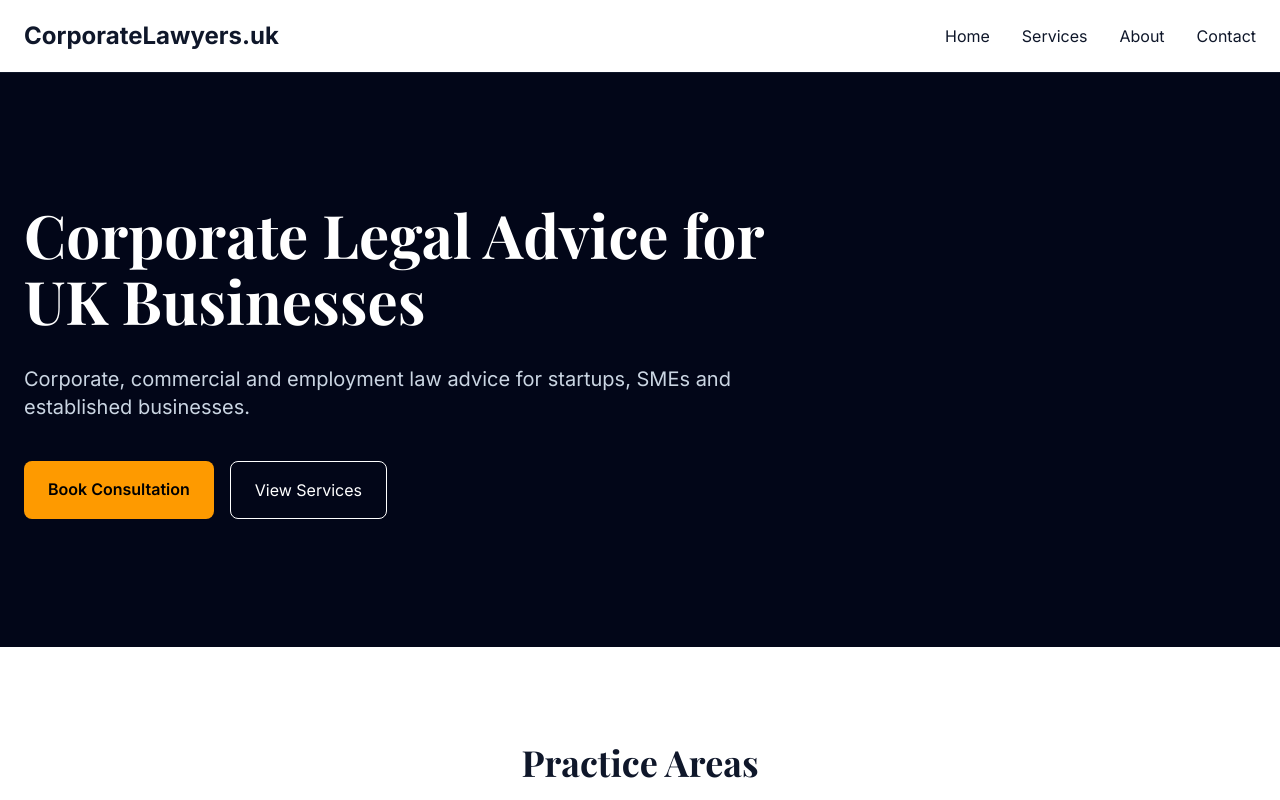
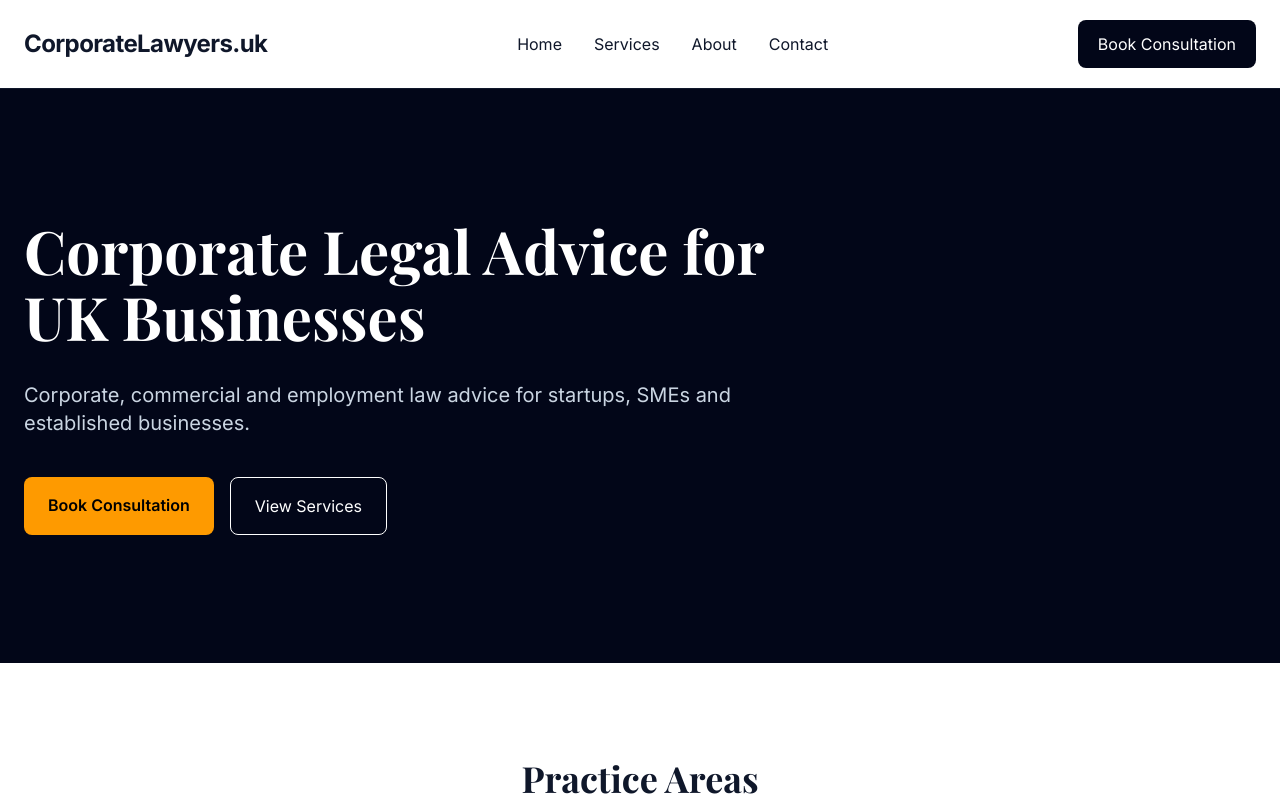
Before and after one commit to jvititowcentury-ux/corporatelawyers-uk, a Next.js app: page / in a window 1280 px wide. Shown: the top 800 px of the page. Built offline with nearby package versions, Linux system fonts and the light colour scheme; a web font is replaced by a local one.

Commit message:
Update Navbar.tsx

```diff
--- a/components/Navbar.tsx
+++ b/components/Navbar.tsx
@@ -1,20 +1,73 @@
+"use client";
+
 import Link from "next/link";
+import { Menu, X } from "lucide-react";
+import { useState } from "react";
 
 export default function Navbar() {
+  const [open, setOpen] = useState(false);
+
   return (
-    <header className="sticky top-0 z-50 bg-white border-b">
-      <div className="mx-auto max-w-7xl px-6 py-5 flex items-center justify-between">
-        <Link href="/" className="font-bold text-2xl">
+    <header className="sticky top-0 z-50 border-b bg-white/95 backdrop-blur">
+      <div className="mx-auto flex max-w-7xl items-center justify-between px-6 py-5">
+        <Link
+          href="/"
+          className="font-bold text-2xl tracking-tight"
+        >
           CorporateLawyers.uk
         </Link>
 
-        <nav className="flex gap-8">
+        <nav className="hidden gap-8 lg:flex">
           <Link href="/">Home</Link>
           <Link href="/services">Services</Link>
           <Link href="/about">About</Link>
           <Link href="/contact">Contact</Link>
         </nav>
+
+        <Link
+          href="/contact"
+          className="hidden lg:block rounded-lg bg-slate-950 px-5 py-3 text-white"
+        >
+          Book Consultation
+        </Link>
+
+        <button
+          onClick={() => setOpen(!open)}
+          className="lg:hidden"
+        >
+          {open ? <X size={28} /> : <Menu size={28} />}
+        </button>
       </div>
+
+      {open && (
+        <div className="border-t bg-white lg:hidden">
+          <div className="flex flex-col gap-5 p-6">
+            <Link href="/" onClick={() => setOpen(false)}>
+              Home
+            </Link>
+
+            <Link href="/services" onClick={() => setOpen(false)}>
+              Services
+            </Link>
+
+            <Link href="/about" onClick={() => setOpen(false)}>
+              About
+            </Link>
+
+            <Link href="/contact" onClick={() => setOpen(false)}>
+              Contact
+            </Link>
+
+            <Link
+              href="/contact"
+              onClick={() => setOpen(false)}
+              className="rounded-lg bg-slate-950 px-5 py-3 text-center text-white"
+            >
+              Book Consultation
+            </Link>
+          </div>
+        </div>
+      )}
     </header>
   );
 }
```
